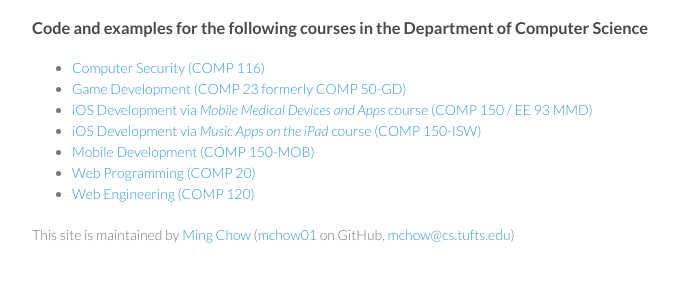
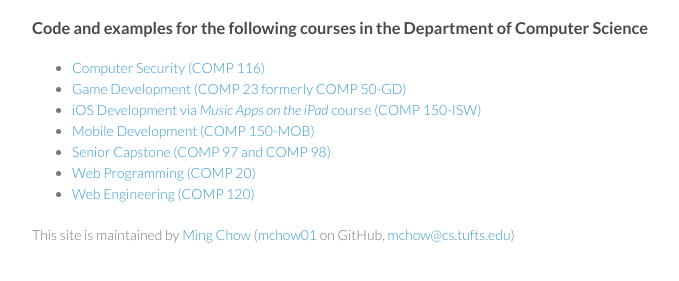
Before and after one commit to tuftsdev/tuftsdev.github.com, a plain HTML site: page index.html in a window 1280 px wide. Shown: the part 131-412 px from the top of the page, without its empty margins (26-705 px from the left). Drawn offline with Linux system fonts and the light colour scheme.

Commit message:
Removed COMP 150-MMD and reintroduced Senior Capstone

```diff
--- a/index.html
+++ b/index.html
@@ -14,9 +14,9 @@
 <ul>
 <li><a href="http://tuftsdev.github.io/DefenseAgainstTheDarkArts">Computer Security (COMP 116)</a></li>
 <li><a href="http://tuftsdev.github.io/GameDevelopment/">Game Development (COMP 23 formerly COMP 50-GD)</a></li>
-<li><a href="http://tuftsdev.github.io/MobileMedicalDevices/">iOS Development via <em>Mobile Medical Devices and Apps</em> course (COMP 150 / EE 93 MMD)</a></li>
 <li><a href="http://tuftsdev.github.io/MusicAppsOnTheIpad/">iOS Development via <em>Music Apps on the iPad</em> course (COMP 150-ISW)</a></li>
 <li><a href="http://tuftsdev.github.io/MobileDev/">Mobile Development (COMP 150-MOB)</a></li>
+<li><a href="http://tuftsdev.github.io/SeniorCapstone/">Senior Capstone (COMP 97 and COMP 98)</a></li>
 <li><a href="http://tuftsdev.github.io/WebProgramming/">Web Programming (COMP 20)</a></li>
 <li><a href="http://tuftsdev.github.io/WebEngineering">Web Engineering (COMP 120)</a></li>
 </ul>
```
